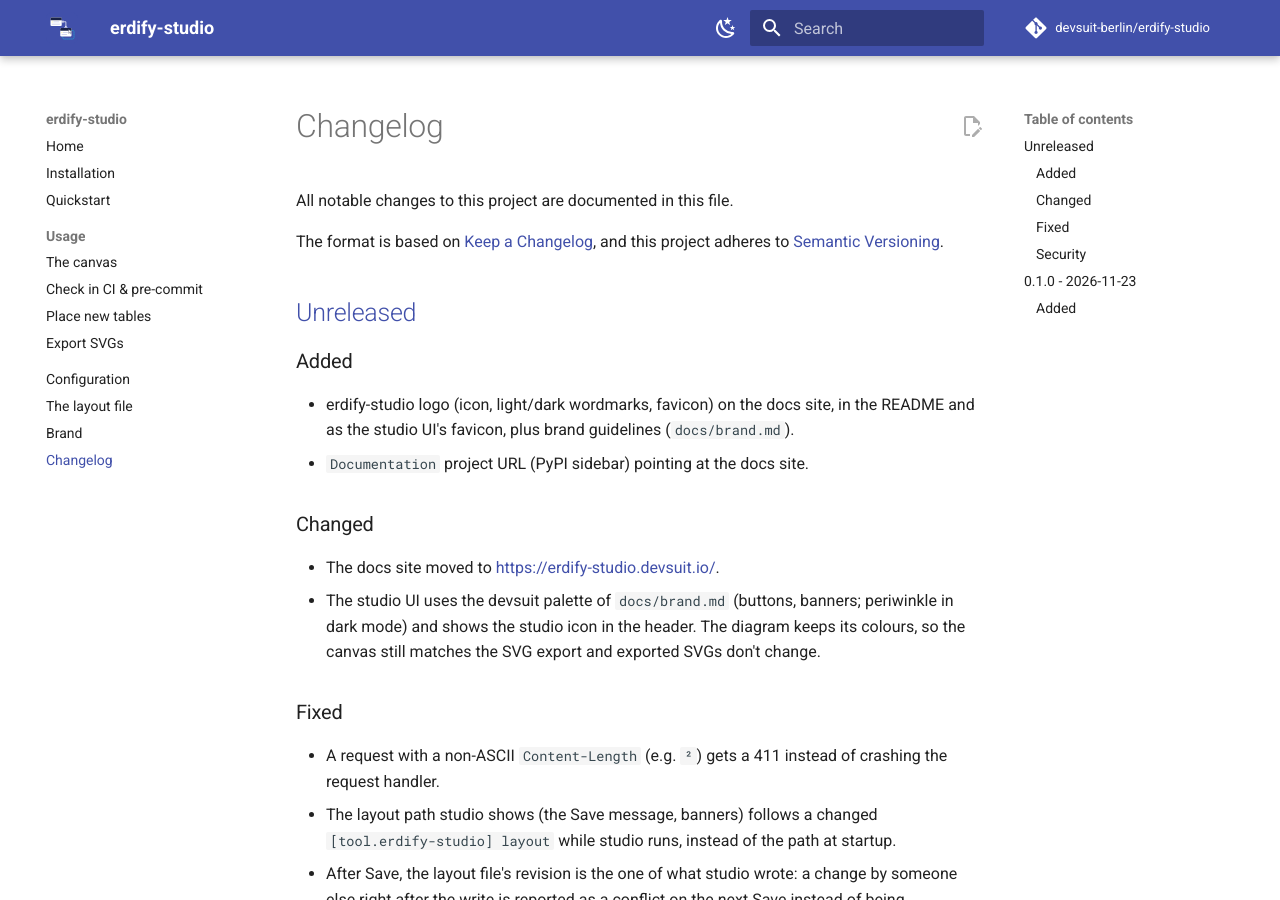
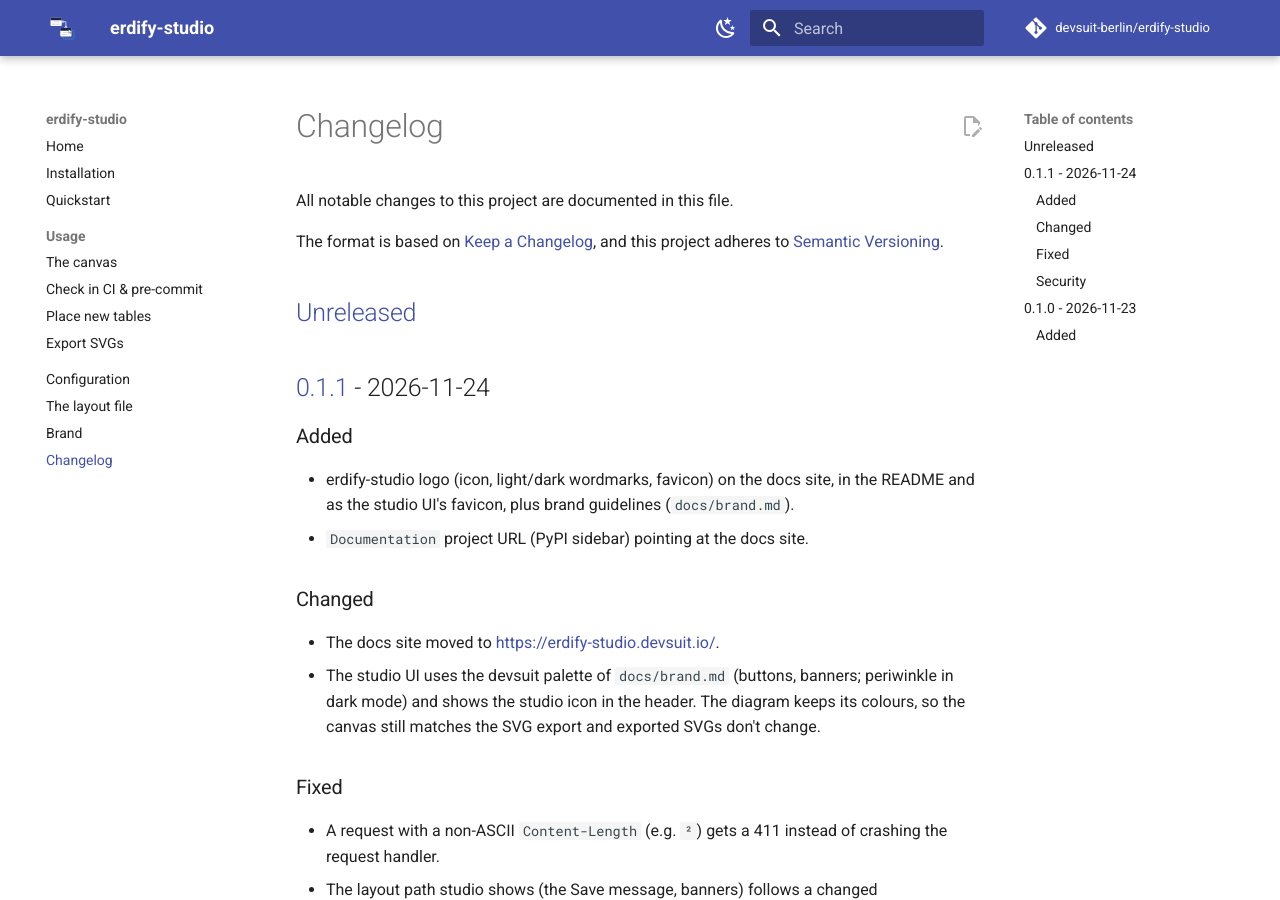
Before and after one commit to devsuit-berlin/erdify-studio, an MkDocs documentation site: the page built from docs/changelog.md, in a window 1280 px wide and 900 px high. Built offline with MkDocs 1.6.1 and Material for MkDocs 9.7.7, drawn with Linux system fonts in a browser that asks for light colours; plug-ins that fetch from the network failed and are left out; comment, search, counter and statistics services are not loaded.

Commit message:
chore: #53 - release 0.1.1 (#54)
Closes #53.

## Release

- **Version:** 0.1.1
- **Type:** patch
- **Why:** review fixes in the server (one a security hardening), the
studio UI in the devsuit brand, and the docs on their own domain; no new
functionality.

This PR only dates the CHANGELOG (`[Unreleased]` → `[0.1.1] -
2026-11-24`), adds its link reference, and bumps `rev: v0.1.0` →
`v0.1.1` in the README, `docs/usage/ci.md` and `.pre-commit-hooks.yaml`.
The version comes from the `v0.1.1` tag (hatch-vcs).

## What ships

- #52 — follow-ups from the canvas and SVG export reviews (closes #51)
- #49 — studio UI in the devsuit brand (closes #47)
- #42, #43 — logo and brand guidelines (closes #41)
- #45 — self-hosted docs fonts (closes #44)
- #46, #50 — docs at erdify-studio.devsuit.io, README as a landing page
(part of #9)

## Highlights

- **Security:** the canvas page sends a Content-Security-Policy (own
files only); the access log no longer contains the page URL's token; a
non-ASCII `Content-Length` gets a 411 instead of crashing the handler.
- **Save:** returns the revision of what it wrote, so a change by
someone else right after the write is a conflict on the next Save
instead of being overwritten.
- The layout path studio shows follows a changed `layout` setting while
it runs.
- The studio UI uses the devsuit palette and shows its icon; the diagram
and exported SVGs are unchanged.
- PyPI gets a `Documentation` link; the README shows a demo of the
canvas.

## Upgrade impact

None. Exported SVGs are byte-identical to 0.1.0, the layout file format
is unchanged, and `check` results don't change. Pre-commit users can
bump `rev` to `v0.1.1`.

## Supported versions

Python 3.11–3.15; erdify >= 1.9.0, < 2.

## Release steps

1. Merge this PR.
2. Create the GitHub release `v0.1.1` from `main` (notes: the CHANGELOG
section) → `Publish to PyPI` runs; approve the `pypi` deployment.
3. Check PyPI and `uvx erdify-studio@0.1.1 --version`.

```diff
--- a/.pre-commit-hooks.yaml
+++ b/.pre-commit-hooks.yaml
@@ -2,7 +2,7 @@
 #
 #   repos:
 #     - repo: https://github.com/devsuit-berlin/erdify-studio
-#       rev: v0.1.0
+#       rev: v0.1.1
 #       hooks:
 #         - id: erdify-studio-check
 #           args: [./src]   # the input erdify reads; default: the repository root
--- a/CHANGELOG.md
+++ b/CHANGELOG.md
@@ -6,6 +6,8 @@ The format is based on [Keep a Changelog](https://keepachangelog.com/en/1.1.0/),
 and this project adheres to [Semantic Versioning](https://semver.org/spec/v2.0.0.html).
 
 ## [Unreleased]
+
+## [0.1.1] - 2026-11-24
 
 ### Added
 
@@ -124,5 +126,6 @@ and this project adheres to [Semantic Versioning](https://semver.org/spec/v2.0.0
   next to the `pyproject.toml` erdify resolves, else the working directory),
   `group_by` (`auto` | `schema` | `app` | `module` | `none`) and `export_dir`.
 
-[Unreleased]: https://github.com/devsuit-berlin/erdify-studio/compare/v0.1.0...HEAD
+[Unreleased]: https://github.com/devsuit-berlin/erdify-studio/compare/v0.1.1...HEAD
+[0.1.1]: https://github.com/devsuit-berlin/erdify-studio/compare/v0.1.0...v0.1.1
 [0.1.0]: https://github.com/devsuit-berlin/erdify-studio/releases/tag/v0.1.0
```
Also changed, not shown: README.md (+1 -1 lines), docs/usage/ci.md (+1 -1 lines).
